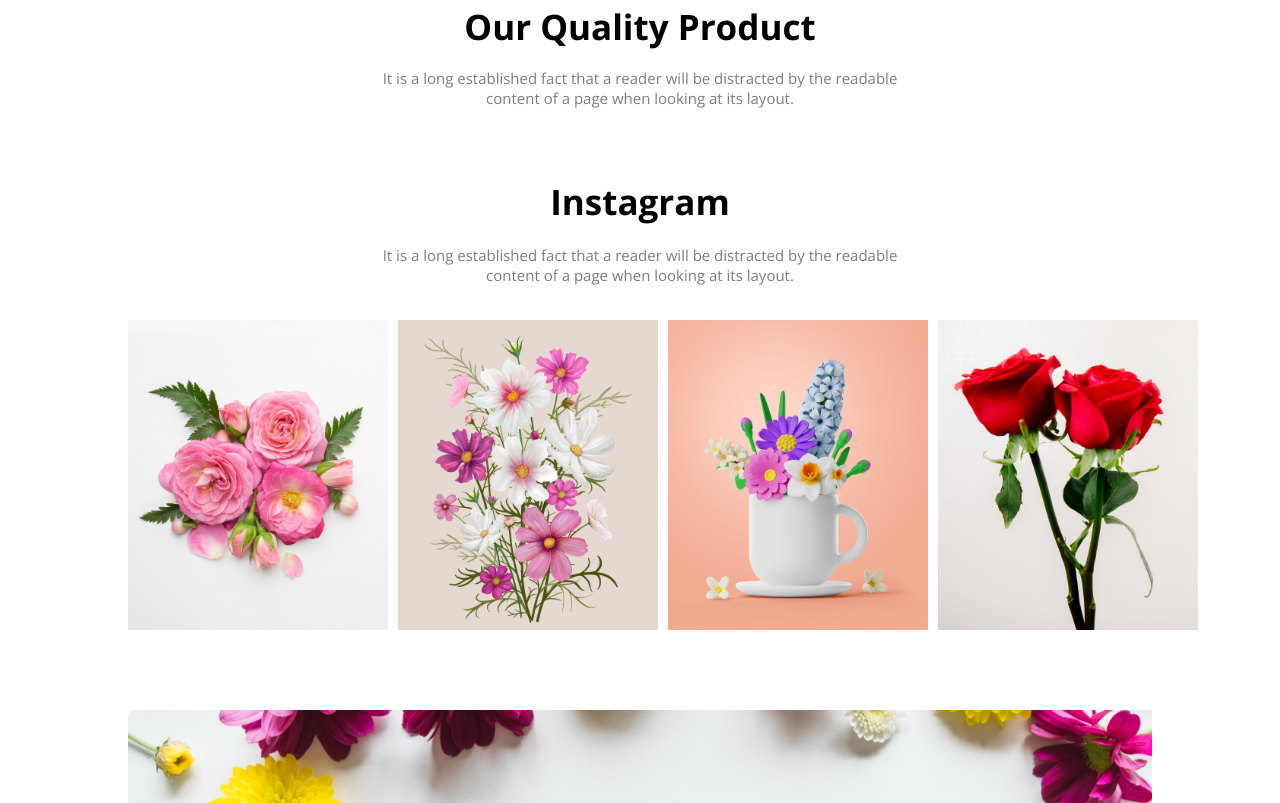
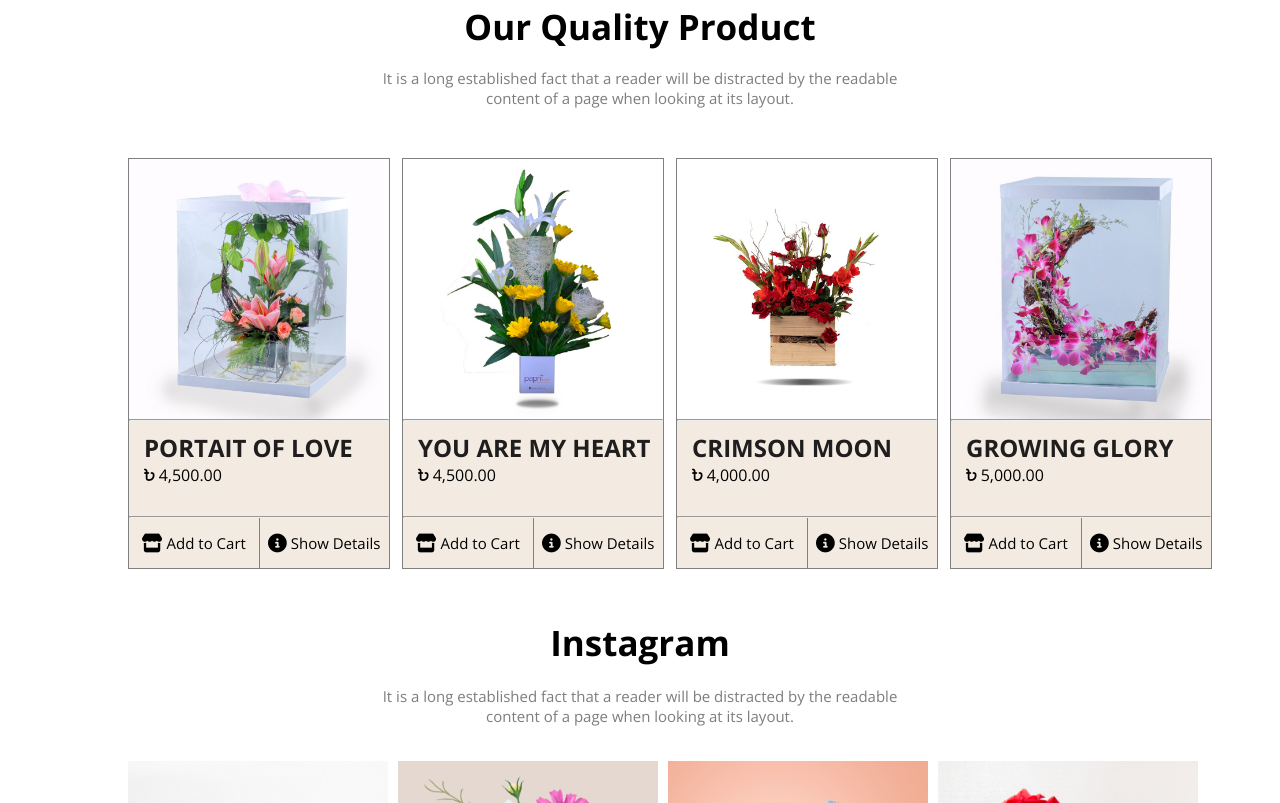
Before and after one commit to 123naim/assignment-flower, a plain HTML site: page index.html in a window 1280 px wide. Shown: the part 2380-3183 px from the top of the page. Drawn offline with nearby package versions, Linux system fonts and the light colour scheme.

Commit message:
project complete

```diff
--- a/index.html
+++ b/index.html
@@ -1,5 +1,6 @@
 <!DOCTYPE html>
 <html lang="en">
+
 <head>
     <meta charset="UTF-8">
     <meta name="viewport" content="width=device-width, initial-scale=1.0">
@@ -7,6 +8,7 @@
     <link rel="preconnect" href="https://fonts.googleapis.com">
     <link rel="preconnect" href="https://fonts.gstatic.com" crossorigin>
     <link href="https://fonts.googleapis.com/css2?family=Open+Sans:wght@400;700&display=swap" rel="stylesheet">
+    <script src="https://kit.fontawesome.com/df388548cf.js" crossorigin="anonymous"></script>
 
     <link rel="stylesheet" href="styles/styel.css">
 </head>
@@ -17,11 +19,13 @@
         <section class="head-section">
             <div class="header-info">
                 <h1 class="header-title">Let's make beautiful flowers a part of your life.</h1>
-                <p class="header-description">It is a long established fact that a reader will be distracted by the readable content of a page when looking at its layout. The point of using Lorem Ipsum is that it has a more-or-less normal distribution of letters.</p>
+                <p class="header-description">It is a long established fact that a reader will be distracted by the
+                    readable content of a page when looking at its layout. The point of using Lorem Ipsum is that it has
+                    a more-or-less normal distribution of letters.</p>
                 <button class="header-btn">Shop Now</button>
             </div>
             <div>
-                <img  class="header-img" src="Flower Asset/pngwing 10.png" alt="">
+                <img class="header-img" src="Flower Asset/pngwing 10.png" alt="">
             </div>
         </section>
     </header>
@@ -30,7 +34,8 @@
     <main>
         <section class="feature-section">
             <h2 class="feature-title">Our Featured Flowers</h2>
-            <p class="feature-description">It is a long established fact that a reader will be distracted by the readable <br> content of a page when looking at its layout.</p>
+            <p class="feature-description">It is a long established fact that a reader will be distracted by the
+                readable <br> content of a page when looking at its layout.</p>
             <div class="feature-flowers">
                 <div>
                     <div class="featu-flower-1">
@@ -77,11 +82,12 @@
             <div class="hot-deal">
                 <div>
                     <h2 class="hot-deat-title">Hot Deal ! Sale Up To 25% <span class="off-color">Off</span> </h2>
-                    <p class="hot-deal-description">It is a long established fact that a reader will be distracted by the readable <br> content of a page when looking at its layout.</p>
+                    <p class="hot-deal-description">It is a long established fact that a reader will be distracted by
+                        the readable <br> content of a page when looking at its layout.</p>
                     <button class="sign-up-btn">Sign Up</button>
                 </div>
                 <div>
-                    <img  class="hot-deal-img" src="Flower Asset/pngwing 8.png" alt="">
+                    <img class="hot-deal-img" src="Flower Asset/pngwing 8.png" alt="">
                 </div>
             </div>
         </section>
@@ -91,9 +97,55 @@
         <section>
             <div class="our-products">
                 <h1 class="product-title">Our Quality Product</h1>
-                <p class="product-desc">It is a long established fact that a reader will be distracted by the readable <br> content of a page when looking at its layout.</p>
+                <p class="product-desc">It is a long established fact that a reader will be distracted by the readable
+                    <br>
+                    content of a page when looking at its layout.</p>
             </div>
-            <div>
+            <div class="quality-items">
+                <div class="quality-item">
+                    <img src="Flower Asset/Crowning-1.jpg" alt="">
+                    <hr>
+                    <h1>Portait Of Love</h1>
+                    <p> <i class="fa-solid fa-bangladeshi-taka-sign fa-sm"></i> 4,500.00</p>
+                    <hr>
+                    <div>
+                        <p class="item-add"><i class="fa-solid fa-store fa-lg"></i> Add to Cart</p>
+                        <p  class="item-detail"><i class="fa-solid fa-circle-info fa-lg"></i> Show Details</p>
+                    </div>
+                </div>
+                <div class="quality-item">
+                    <img src="Flower Asset/Crowning-2.jpg" alt="">
+                    <hr>
+                    <h1>you are my heart</h1>
+                    <p> <i class="fa-solid fa-bangladeshi-taka-sign fa-sm"></i> 4,500.00</p>
+                    <hr>
+                    <div>
+                        <p class="item-add"><i class="fa-solid fa-store fa-lg"></i> Add to Cart</p>
+                        <p  class="item-detail"><i class="fa-solid fa-circle-info fa-lg"></i> Show Details</p>
+                    </div>
+                </div>
+                <div class="quality-item">
+                    <img src="Flower Asset/Crowning-4.jpg" alt="">
+                    <hr>
+                    <h1>crimson moon</h1>
+                    <p> <i class="fa-solid fa-bangladeshi-taka-sign fa-sm"></i> 4,000.00</p>
+                    <hr>
+                    <div>
+                        <p class="item-add"><i class="fa-solid fa-store fa-lg"></i> Add to Cart</p>
+                        <p  class="item-detail"><i class="fa-solid fa-circle-info fa-lg"></i> Show Details</p>
+                    </div>
+                </div>
+                <div class="quality-item">
+                    <img src="Flower Asset/Crowning-3.jpg" alt="">
+                    <hr>
+                    <h1>growing glory</h1>
+                    <p> <i class="fa-solid fa-bangladeshi-taka-sign fa-sm"></i> 5,000.00</p>
+                    <hr>
+                    <div>
+                        <p class="item-add"><i class="fa-solid fa-store fa-lg"></i> Add to Cart</p>
+                        <p  class="item-detail"><i class="fa-solid fa-circle-info fa-lg"></i> Show Details</p>
+                    </div>
+                </div>
 
             </div>
         </section>
@@ -101,7 +153,8 @@
         <!-- this is instagram section start here -->
         <section class="instagram-section">
             <h1 class="instagram-title">Instagram</h1>
-            <p class="instagram-description">It is a long established fact that a reader will be distracted by the readable <br> content of a page when looking at its layout.</p>
+            <p class="instagram-description">It is a long established fact that a reader will be distracted by the
+                readable <br> content of a page when looking at its layout.</p>
             <div class="instagram-flower">
                 <img src="Flower Asset/Flower 01.png" alt=""> <br>
                 <img src="Flower Asset/Rectangle 4.png" alt=""><br>
@@ -126,7 +179,8 @@
         <section>
             <div class="footer-section">
                 <h1><span class="flower">Flower</span>Shop</h1>
-                <p>It is a long established fact that a reader will be distracted by the readable <br> content of a page when looking at its layout.</p>
+                <p>It is a long established fact that a reader will be distracted by the readable <br> content of a page
+                    when looking at its layout.</p>
                 <small>@2020-2023, FlowerShop.com. All rights reserved. </small>
             </div>
         </section>
--- a/styles/styel.css
+++ b/styles/styel.css
@@ -161,7 +161,7 @@ header {
 
 /* this is quality product style start here */
 .our-products{
-    margin-bottom: 70px;
+    margin-bottom: 50px;
     text-align: center;
 }
 .product-title{
@@ -174,8 +174,48 @@ header {
     font-weight: 400;
     margin-top: 10px;
 }
-
-
+.quality-items{
+    display: flex;
+    width: 80%;
+    margin: auto;
+    gap: 12px;
+    margin-bottom: 50px;
+}
+.quality-item{
+    border: 1px solid gray;
+    background-color: rgb(243, 235, 225);
+}
+.quality-item>img{
+    width: 260px;
+    height: 260px;
+}
+.quality-item>h1{
+    padding: 10px 0px 0px 15px;
+    text-transform: uppercase;
+    color: rgb(31, 29, 29);
+}
+.quality-item>p{
+    padding: 0px 0px 35px 15px;
+}
+.quality-item>hr{
+    margin-top: -5px;
+}
+.quality-item>div{
+    display: flex;
+}
+.item-add{
+    border-right: 1px solid gray;
+    font-size: 15px;
+    width: 50%;
+    text-align: center;
+    padding: 15px 0px;
+}
+.item-detail{
+    width: 50%;
+    font-size: 15px;
+    text-align: center;
+    padding: 15px 0px;
+}
 
 /* this is instagram section style here */
 .instagram-section{
```
